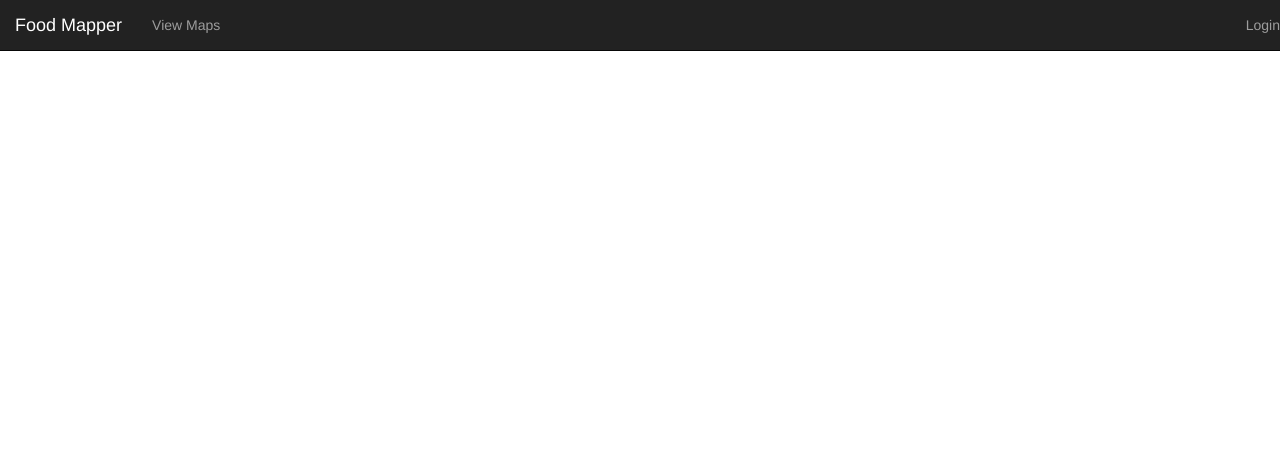
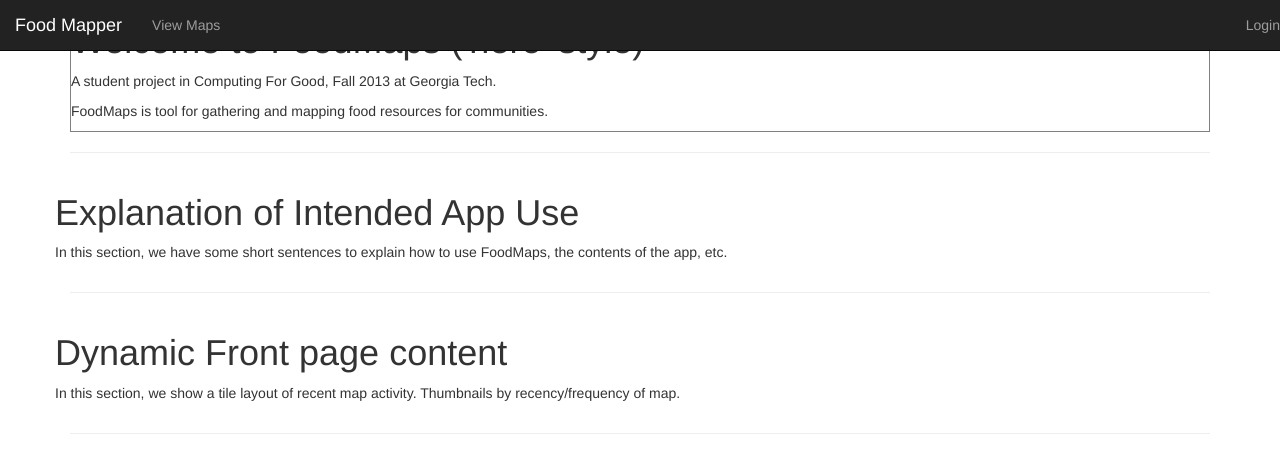
Before and after one commit to food-mappers/food-mapper-app, a Django app: page / in a window 1280 px wide. Shown: the top 473 px of the page. Run offline with Django 3.2, Linux system fonts and the light colour scheme; parts of the project's set-up code (start-up, migrations or seed data) failed here and were passed over; some libraries are stand-ins or nearby versions.

Commit message:
sketching layout of frontpage

```diff
--- a/frontend/templates/root.html
+++ b/frontend/templates/root.html
@@ -5,9 +5,26 @@
 {% endblock %}
 
 {% block content %}
-<div id="main">
-<h2>This is the home</h2>
-</div>
+<div class="container">
+	<div class="hero-unit" style='border:1px solid gray'>
+		<h1>Welcome to FoodMaps ('hero' style)</h1>
+		<p>A student project in Computing For Good, Fall 2013 at Georgia Tech.</p>
+		<p>FoodMaps is tool for gathering and mapping food resources for communities.</p>
+	</div> <!-- hero -->
+	<hr>
+	<div class="row">
+		<h1>Explanation of Intended App Use</h1>
+		<p>In this section, we have some short sentences to explain how to use FoodMaps, the contents of the app, etc.
+		</p>
+	</div>
+	<hr>
+	<div class="row">
+		<h1>Dynamic Front page content</h1>
+		<p>In this section, we show a tile layout of recent map activity. Thumbnails by recency/frequency of map.
+		</p>
+	</div>
+	<hr>
+</div> <!-- container -->
 {% endblock %}
 
 {% block scripts %}
```
